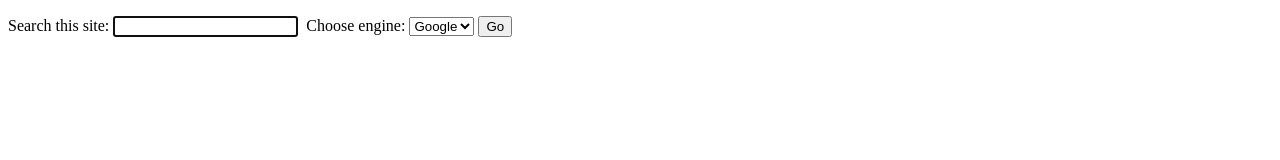
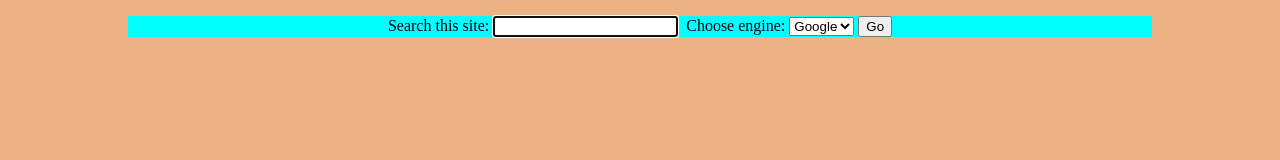
Before and after one commit to berkeozten/SearchSiteBasic, a plain HTML site: page index.html in a window 1280 px wide. Drawn offline with Linux system fonts and the light colour scheme.

Commit message:
third commit

```diff
--- /dev/null
+++ b/css/style.css
@@ -0,0 +1,11 @@
+html {
+    background-color: hsl(27, 72%, 72%);
+ }
+
+body{
+    width: 80%;
+    height: 100%;
+    margin: 0 auto;
+    background-color: aqua;
+    text-align: center;
+}
--- a/index.html
+++ b/index.html
@@ -6,6 +6,7 @@
     <meta name="viewport" content="width=device-width, initial-scale=1.0">
     <title>Document</title>
     <script src="js/search.js"></script>
+    <link rel="stylesheet" href="css/style.css">
 </head>
 <body>
     <p>
```
